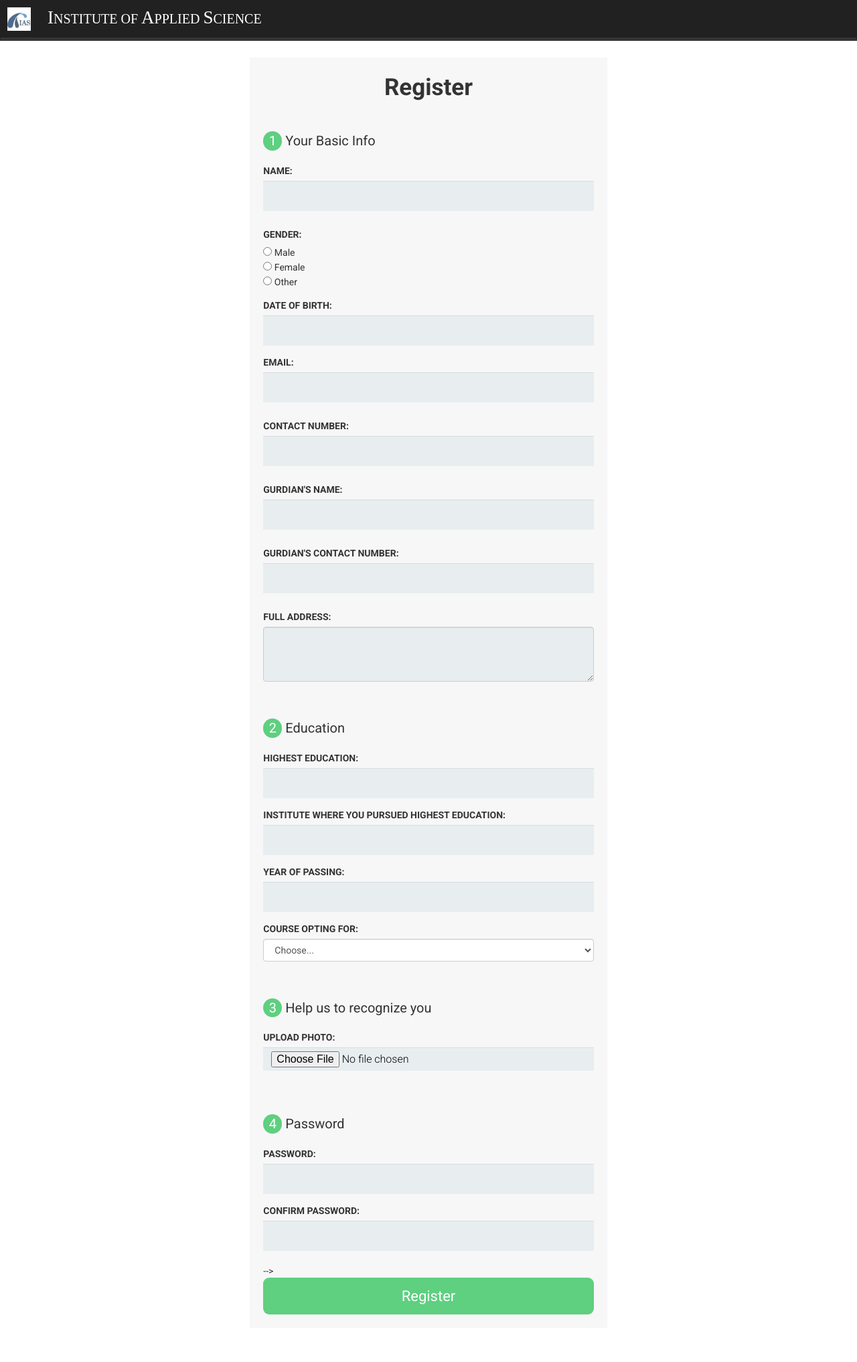
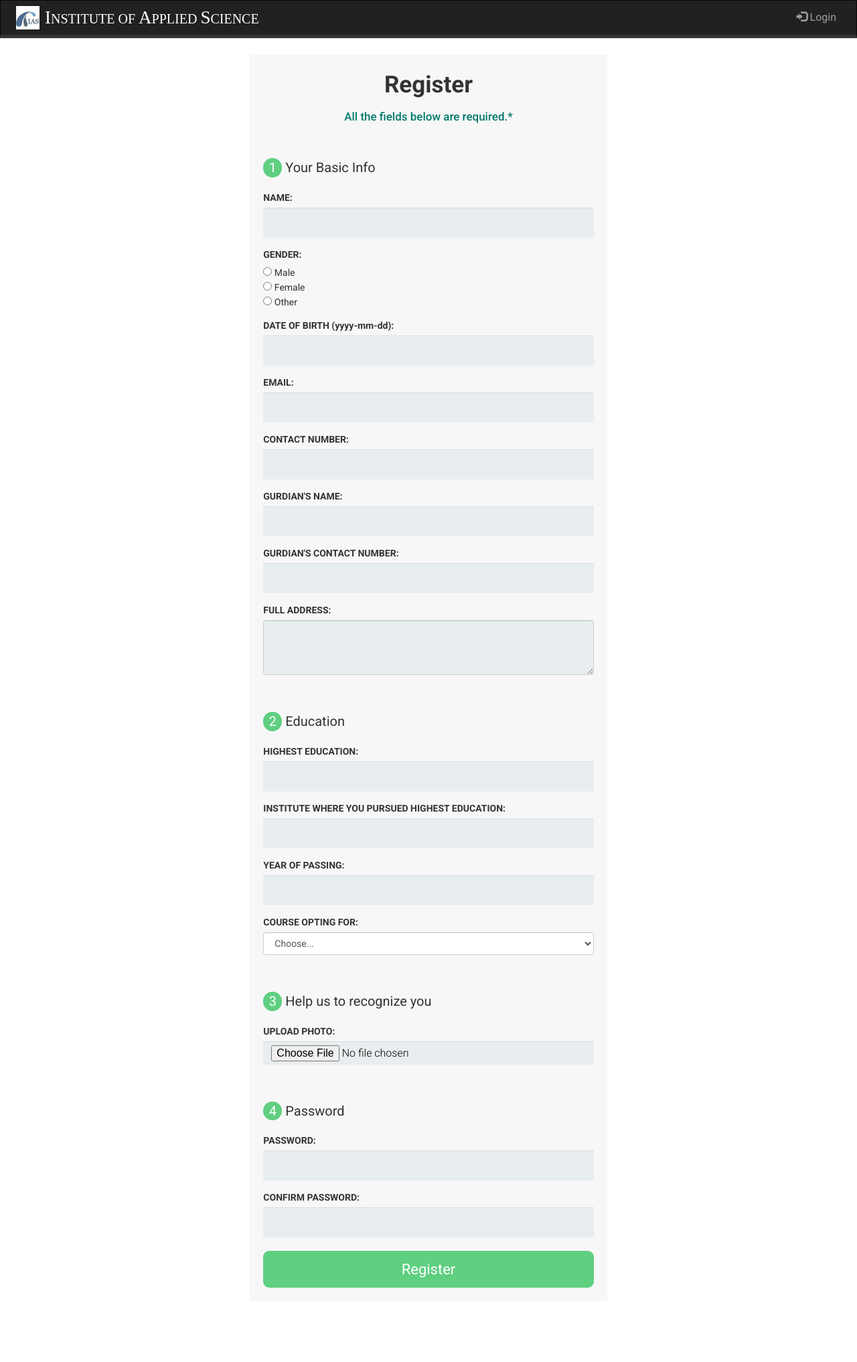
Before and after one commit to prince737/IAS-Academic, a PHP site: page /registration.php in a window 1280 px wide. Shown: the whole page at 67% size. After the commit the page ends 1923 px from the top, so only its background shows below. Run offline with PHP 8.4, Linux system fonts and the light colour scheme; some libraries are stand-ins or nearby versions.

Commit message:
registration with client side and server side validation and total design.

```diff
--- a/Css/register.css
+++ b/Css/register.css
@@ -21,6 +21,7 @@
 	font-size:27px;
 }
 
+
 .heading{
 	font-family: 'Roboto', sans-serif;
 	font-weight: 700;
@@ -28,6 +29,13 @@
 	text-align:center;
 }
 
+.require{
+	color:#00796B;
+	padding-top:10px;
+	font-size:17px;
+	text-align:center;
+	font-weight:500;
+}
 
 .contactus{
 	background-color: #F7F7F8;
@@ -68,6 +76,11 @@ input[type=file]{
 	background-color: #5fcf80;
 	color:white;
 	font-size:22px;
+	transition: all 0.5s ease;
+}
+
+.submit:hover{
+	background-color: #00796B;
 }
 
 .item{
--- /dev/null
+++ b/course.php
@@ -0,0 +1,5 @@
+<?php
+
+
+echo 'Course is:'.$_GET['course'];
+?>
--- a/index.html
+++ b/index.php
@@ -58,8 +58,8 @@
 								<a href="#" class="dropdown-toggle" data-toggle="dropdown">COURSES<span class="caret"></span></a>
 								<ul class="dropdown-menu" >
 
-									<li><a tabindex="-1" href="#">JOINT ENTRANCE</a></li>
-									<li><a tabindex="-1" href="#">ICSE & ISC</a></li>
+									<li><a tabindex="-1" href="course.php?course=je">JOINT ENTRANCE</a></li>
+									<li><a tabindex="-1" href="course.php?course=isc">ICSE & ISC</a></li>
 									<li><a tabindex="-1" href="#">CBSE</a></li>
 									<li><a tabindex="-1" href="#">MADHYAMIK</a></li>
 									<li><a tabindex="-1" href="#">HS (WBCHSE)</a></li>
--- a/js/register.js
+++ b/js/register.js
@@ -10,14 +10,16 @@ $( function() {
 
 	//INput field validations
 
-	/*$('#name').on('blur', function(){
+	$('#name').on('blur', function(){
 		if(!this.value.match(/^[A-Za-z]*\s{1}[A-Za-z]*$/))
 		{
 			$('#error_name').html('Please provide a valid name.').css('color', '#D32F2F').css('padding-top','10px').css('font-size','16px');
 			 $(this).focus();
+			 $('#name').css('border', '2px solid #D32F2F');
 			return false;
 		}
         $('#error_name').html('');
+		$('#name').css('border', 'none');
 
 	});
 
@@ -26,9 +28,11 @@ $( function() {
 		{
 			$('#error_gname').html('Please provide a valid name.').css('color', '#D32F2F').css('padding-top','10px').css('font-size','16px');
 			 $(this).focus();
+			 $('#gname').css('border', '2px solid #D32F2F');
 			return false;
 		}
         $('#error_gname').html('');
+		$('#gname').css('border', 'none');
 
 	});
 
@@ -37,9 +41,11 @@ $( function() {
 		{
 			$('#error_contact').html('Please provide a valid Contact Number.').css('color', '#D32F2F').css('padding-top','10px').css('font-size','16px');
 			 $(this).focus();
+			 $('#contact').css('border', '2px solid #D32F2F');
 			return false;
 		}
         $('#error_contact').html('');
+		$('#contact').css('border', 'none');
 
 	});
 
@@ -48,9 +54,11 @@ $( function() {
 		{
 			$('#error_gcontact').html('Please provide a valid Contact Number.').css('color', '#D32F2F').css('padding-top','10px').css('font-size','16px');
 			 $(this).focus();
+			 $('#gcontact').css('border', '2px solid #D32F2F');
 			return false;
 		}
         $('#error_gcontact').html('');
+		$('#gcontact').css('border', 'none');
 
 	});
 
@@ -59,9 +67,11 @@ $( function() {
 		{
 			$('#error_email').html('Please provide a valid email address.').css('color', '#D32F2F').css('padding-top','10px').css('font-size','16px');
 			 $(this).focus();
+			 $('#email').css('border', '2px solid #D32F2F');
 			return false;
 		}
         $('#error_email').html('');
+		$('#email').css('border', 'none');
 
 	});
 
@@ -91,17 +101,19 @@ $( function() {
 		});
 
 
-		//Imge validation
+		//Image validation
 
-		/*$(document).ready(function(){
+		$(document).ready(function(){
         $('#register').click(function(){
             var extension = $('#img').val().split('.').pop().toLowerCase();
             if(jQuery.inArray(extension, ['png','jpg','jpeg']) == -1)
             {
                  $('#error_image').html('Please provide a proper image file .').css('color', '#D32F2F').css('padding-top','10px').css('font-size','16px');
                 $('#img').val('');
+				$('#img').focus();
+				$('#img').css('border', '2px solid #D32F2F').css('box-shadow', 'none');
                 return false;
             }
 
         });
-        });  */
+        });
--- a/registration.php
+++ b/registration.php
@@ -1,6 +1,9 @@
 <?php
+
 	session_start();
+
 ?>
+
 
 <!DOCTYPE html>
 <html>
@@ -16,21 +19,51 @@
  href="images/logo.jpg" />
 </head>
 <body>
-	<nav class="navbar navbar-expand-sm bg-dark navbar-dark">
-  <!-- Brand/logo -->
-  <img src="images/logo.jpg" class="logo" height="35" width="35" style="float:left; margin:10px;"/>
-  <a class="navbar-brand" href="index.html"><span class="brand"><span>I</span>NSTITUTE OF <span>A</span>PPLIED <span>S</span>CIENCE</span></a>
-	</nav>
+	<nav class="navbar navbar-inverse">
+  <div class="container-fluid">
+    <div class="navbar-header">
+      <button type="button" class="navbar-toggle" data-toggle="collapse" data-target="#myNavbar">
+        <span class="icon-bar"></span>
+        <span class="icon-bar"></span>
+        <span class="icon-bar"></span>
+      </button>
+		<a href="index.php" class="pull-left"><img src="images/logo.jpg" height="35" width="35" style="margin:8px;"></a>
+      <a class="navbar-brand" href="index.php"><span class="brand"><span>I</span>NSTITUTE OF <span>A</span>PPLIED <span>S</span>CIENCE</span></a>
+    </div>
+    <div class="collapse navbar-collapse" id="myNavbar">
+      <ul class="nav navbar-nav navbar-right">
+        <li><a style="font-size:16px;" href="login.php"><span class="glyphicon glyphicon-log-in"></span> Login</a></li>
+      </ul>
+    </div>
+  </div>
+</nav>
     <div class="container-fluid">
 	    <div class="row">
 			<div class="col-lg-5 col-sm-10 contactus">
 				<div class="heading">Register</div>
+				<p class="require">All the fields below are required.*</p>
+				<?php
+					if(isset($_GET['signup']) && ($_GET['signup'] == 'emailtaken'))
+						{
+							echo '<p class="error" style="text-align:center; ">Please review the errors below. </p>';
+						}
+					if(isset($_GET['signup']) && ($_GET['signup'] == 'empty'))
+						{
+							echo '<p class="error" style="text-align:center; ">All fields are required. Please fill them carefully. </p>';
+						}
+				?>
 				<form action="includes/registration.inc.php" method="POST" enctype="multipart/form-data">
 				    <div class="item"><span>1</span>  Your Basic Info</div>
   					<div class="form-group">
 						<label for="name">NAME:</label>
-    					<input type="text" class="form-control" name="name" id="name" >
-						<p for="name" id="error_name" class="error"></p>
+    					<input type="text" class="form-control" name="name" id="name" value="<?php if(isset($_GET['0'])){echo $_GET[0];} ?>" required>
+						<p for="name" id="error_name" ></p>
+						<?php
+							if(isset($_GET['nm']))
+							{
+								echo '<p class="error">Please provide a valid name. </p>';
+							}
+						?>
 					</div>
 					<div class="form-group ">
     					<label for="gender">GENDER:</label><br>
@@ -39,45 +72,75 @@
 						<input type="radio" name="gender" value="other"> Other
   					</div>
 					<div class="form-group ">
-						<label for="datepicker">DATE OF BIRTH:</label>
-    					<input type="text" class="form-control" id="datepicker" name="date" required/>
+						<label for="datepicker">DATE OF BIRTH (yyyy-mm-dd):</label>
+    					<input type="text" class="form-control" id="datepicker" name="date" value="<?php if(isset($_GET['1'])){echo $_GET[1];} ?>"" required/>
   					</div>
 					<div class="form-group ">
 						<label for="email">EMAIL:</label>
-    					<input type="email" required class="form-control" id="email" name="email">
-						<p for="name" id="error_email" class="error"></p>
+    					<input type="email" required class="form-control" id="email" name="email" value="<?php if(isset($_GET['2'])){echo $_GET[2];} ?>">
+						<p for="name" id="error_email"></p>
+						<?php
+							if(isset($_GET['em']))
+							{
+								echo '<p class="error">Please provide a valid email address. </p>';
+							}
+							if(isset($_GET['signup']) && ($_GET['signup'] == 'emailtaken'))
+							{
+								echo '<p class="error">Email id already registered, please use a different one. </p>';
+							}
+
+						?>
+
   					</div>
 					<div class="form-group ">
 						<label for="contact">CONTACT NUMBER:</label>
-    					<input type="text" required class="form-control" id="contact" name="contact" maxlength="10">
-						<p for="name" id="error_contact" class="error"></p>
+    					<input type="text" required class="form-control" id="contact" name="contact" maxlength="10" value="<?php if(isset($_GET['3'])){echo $_GET[3];} ?>">
+						<p for="name" id="error_contact"></p>
+						<?php
+							if(isset($_GET['ct']))
+							{
+								echo '<p class="error">Please provide a valid contact number. </p>';
+							}
+						?>
   					</div>
 					<div class="form-group ">
 						<label for="gname">GURDIAN'S NAME:</label>
-    					<input type="text" required class="form-control" id="gname" name="gname">
-						<p for="name" id="error_gname" class="error"></p>
+    					<input type="text" required class="form-control" id="gname" name="gname" value="<?php if(isset($_GET['4'])){echo $_GET[4];} ?>">
+						<p for="name" id="error_gname"></p>
+						<?php
+							if(isset($_GET['gnm']))
+							{
+								echo '<p class="error">Please provide a valid name. </p>';
+							}
+						?>
   					</div>
 					<div class="form-group ">
 						<label for="gcontact">GURDIAN'S CONTACT NUMBER:</label>
-    					<input type="text" required class="form-control" id="gcontact" maxlength="10" name="gcontact">
-						<p for="name" id="error_gcontact" class="error"></p>
+    					<input type="text" required class="form-control" id="gcontact" maxlength="10" name="gcontact" value="<?php if(isset($_GET['5'])){echo $_GET[5];} ?>">
+						<p for="name" id="error_gcontact"></p>
+						<?php
+							if(isset($_GET['gct']))
+							{
+								echo '<p class="error">Please provide a valid contact number. </p>';
+							}
+						?>
   					</div>
 					<div class="form-group ">
 						<label for="address">FULL ADDRESS:</label>
-    					<textarea class="form-control" id="address" rows="3" name="address" required></textarea>
+    					<textarea class="form-control" id="address" rows="3" name="address" required><?php if(isset($_GET['6'])){echo $_GET[6];} ?></textarea>
   					</div>
 					<div class="item"><span>2</span>  Education</div>
 					<div class="form-group ">
 						<label for="he">HIGHEST EDUCATION:</label>
-    					<input type="text" class="form-control" name="he" id="he" required />
+    					<input type="text" class="form-control" name="he" id="he" required value="<?php if(isset($_GET['7'])){echo $_GET[7];} ?>"/>
   					</div>
 					<div class="form-group ">
 						<label for="inst">INSTITUTE WHERE YOU PURSUED HIGHEST EDUCATION:</label>
-    					<input type="text" class="form-control" name="inst" id="inst" required />
+    					<input type="text" class="form-control" name="inst" id="inst" required value="<?php if(isset($_GET['8'])){echo $_GET[8];} ?>"/>
   					</div>
 					<div class="form-group ">
 						<label for="yop">YEAR OF PASSING:</label>
-    					<input type="text" class="form-control" name="yop" id="yop" maxlength="4" required />
+    					<input type="text" class="form-control" name="yop" id="yop" maxlength="4" required value="<?php if(isset($_GET['9'])){echo $_GET[9];} ?>"/>
   					</div>
 					<div class="form-group ">
 					<label for="course">COURSE OPTING FOR:</label>
@@ -93,7 +156,7 @@
 					<div class="form-group ">
 						<label for="img">UPLOAD PHOTO:</label>
     					<input type="file" class="form-control" name="image" id="img" accept=".jpg, .jpeg, .png" required />
-						<p for="name" id="error_image" class="error"></p>
+						<p for="name" id="error_image"></p>
   					</div>
 					<div class="item"><span>4</span>  Password</div>
 					<div class="form-group ">
@@ -105,7 +168,7 @@
     					<input type="password" required class="form-control" id="cpwd" name="cpwd">
   					</div>
 					<p id="message" style="margin-top: 20px; font-size:16px;"></p>
-					<p id="message1" style="margin-top: 20px; font-size:16px;"></p>-->
+					<p id="message1" style="margin-top: 20px; font-size:16px;"></p>
   					<button type="submit" id="register" name="register" class="submit">Register</button>
 				</form>
 			</div>
@@ -113,7 +176,6 @@
 	</div>
 
 
-	<script src="js/jquery-3.2.1.min.js"></script>
 	<script src="js/jquery-3.2.1.min.js"></script>
 	<script src="js/register.js"></script>
     <script src="js/bootstrap.js"></script>
```
Also changed, not shown: includes/registration.inc.php (+32 -10 lines), profile.php (+12 -0 lines).
